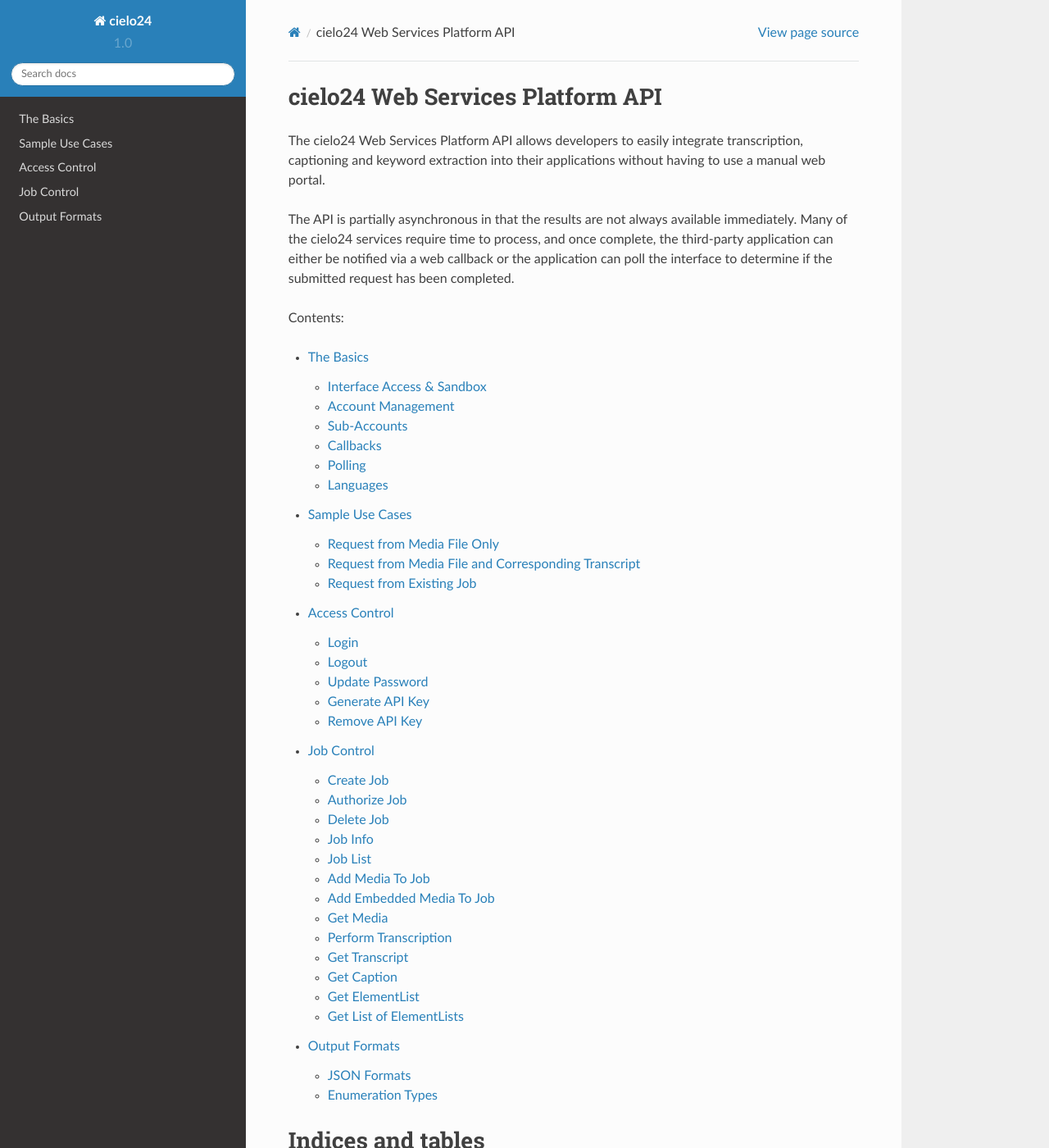
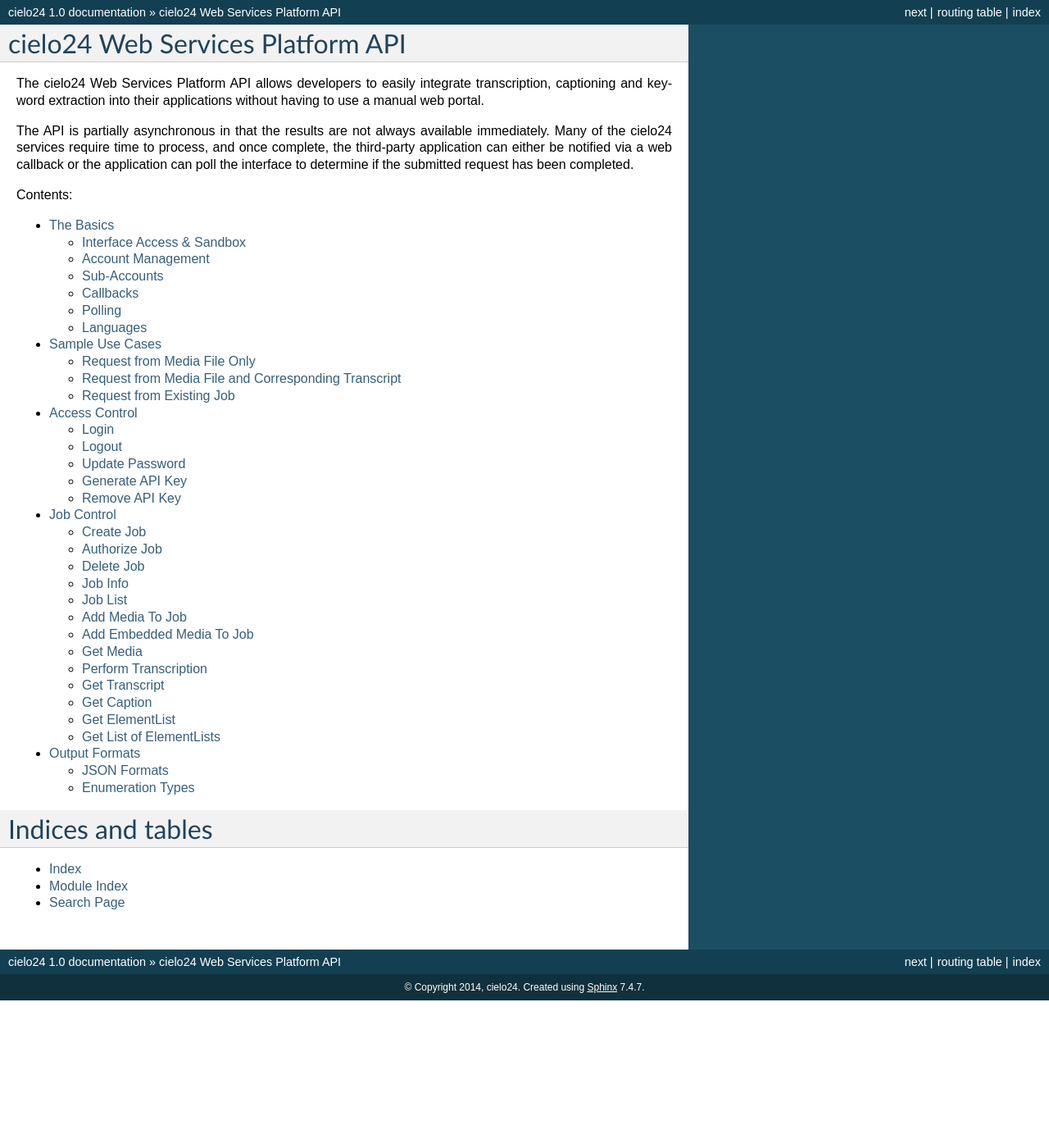
Before and after one commit to cielo24/Docs, a Sphinx documentation site: the page built from api/source/index.rst, in a window 1280 px wide and 1400 px high. Shown: the whole window at 82% size. Built offline with Sphinx 7.4.7, drawn with Linux system fonts in a browser that asks for light colours; some of the changed text lies outside the part shown.

Commit message:
Config updated

```diff
--- a/api/source/conf.py
+++ b/api/source/conf.py
@@ -99,10 +99,12 @@ pygments_style = 'sphinx'
 # The theme to use for HTML and HTML Help pages.  See the documentation for
 # a list of builtin themes.
 
-#html_theme = 'default'
-import sphinx_rtd_theme
-html_theme = 'sphinx_rtd_theme'
-html_theme_path = [sphinx_rtd_theme.get_html_theme_path()]
+html_theme = 'default'
+
+# Uncomment the following lines to build the docs locally using sphinx-build
+#import sphinx_rtd_theme
+#html_theme = 'sphinx_rtd_theme'
+#html_theme_path = [sphinx_rtd_theme.get_html_theme_path()]
 
 # Theme options are theme-specific and customize the look and feel of a theme
 # further.  For a list of options available for each theme, see the
```
